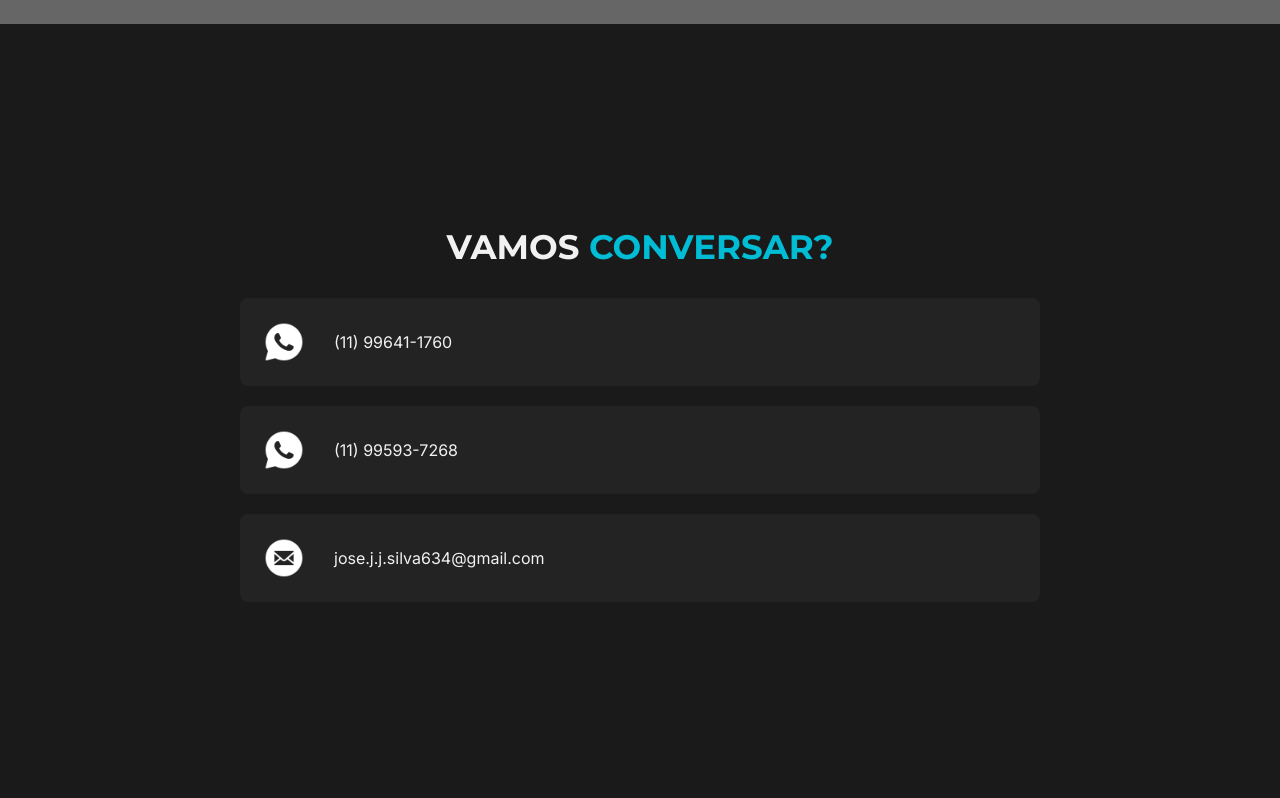
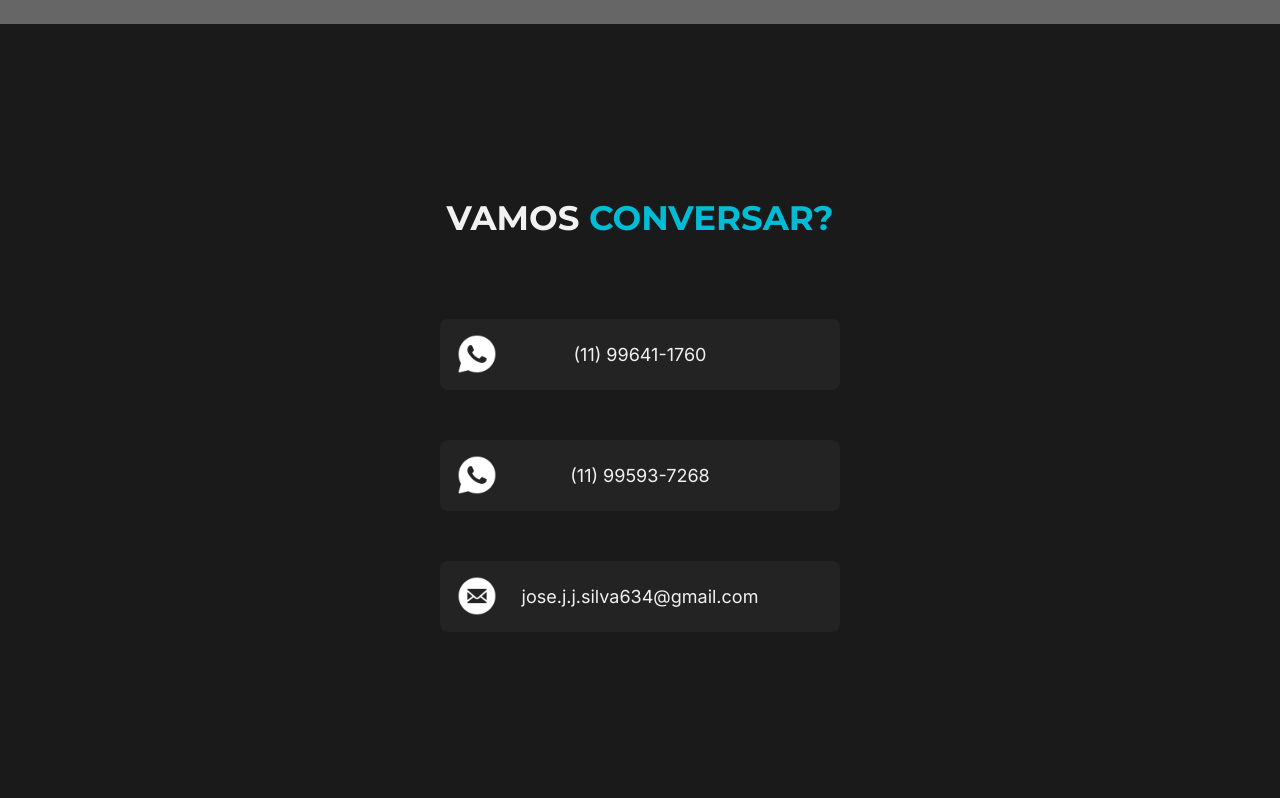
Before and after one commit to jose-junior1/meu-portfolio, a React (Create React App) app: page / in a window 1280 px wide. Shown: the part 2376-3174 px from the top of the page. Built offline with nearby package versions, Linux system fonts and the light colour scheme.

Commit message:
style: ajuste de margem e tamanho do card em Contato

```diff
--- a/src/components/Contato/styles.ts
+++ b/src/components/Contato/styles.ts
@@ -25,27 +25,44 @@ export const Content = styled.div`
     }
 
     a {
+        position: relative;
         display: flex;
         align-items: center;
+        justify-content: center;
         gap: 30px;
         padding: 24px;
         background-color: #242323ff;
-        margin-bottom: 20px;
+        font-size: 18px;
+        margin: 50px auto 20px auto;
         border-radius: 8px;
+        width: 50%;
         cursor: pointer;
         transition: transform 0.3s ease-in-out;
+        border: 1px solid transparent;
 
         &:hover {
             transform: scale(1.02);
+            border: 1px solid #00BCD4;
         }
 
         img {
             height: 40px;
             width: 40px;
+            position: absolute;
+            left: 16px;
         }
     }
 
     ${breakpoints.mobile`
         width: 100%;
+
+        a {
+            width: 100%;
+            justify-content: center;
+        }
+
+        a:last-child{
+            justify-content: right;
+        }
     `}
 `
```
